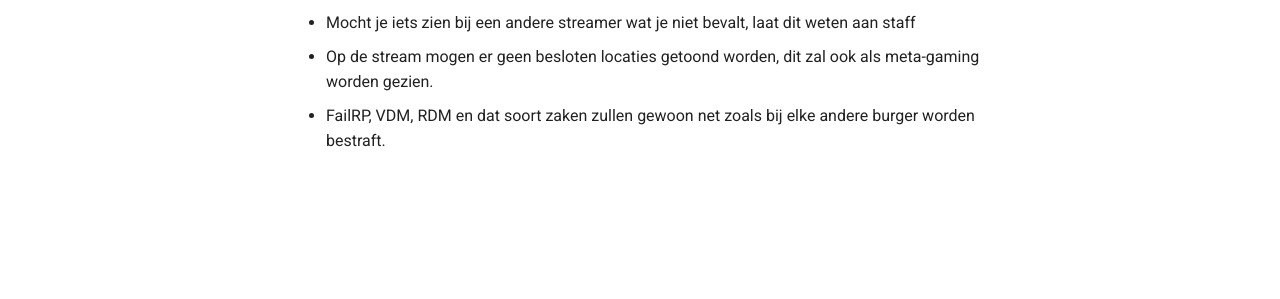
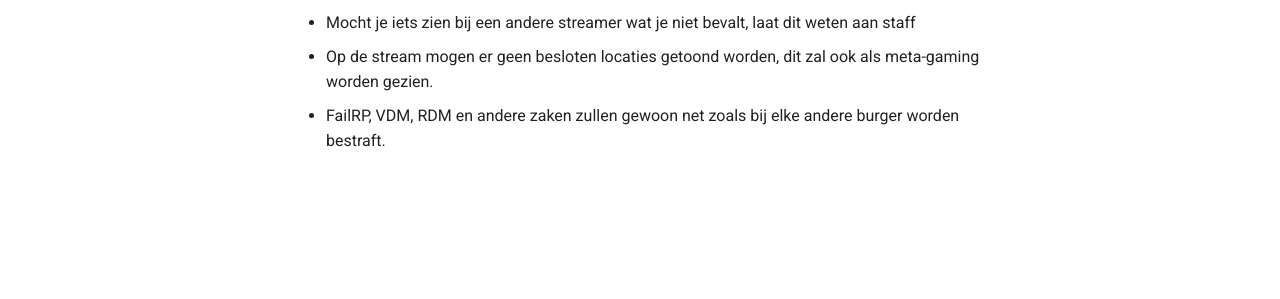
Before and after one commit to Jaccosf/ARP-Wetboek, an MkDocs documentation site: the page built from docs/streamers.md, in a window 1280 px wide. Shown: the part 456-755 px from the top of the page. Built offline with MkDocs 1.6.1 and Material for MkDocs 9.7.7, drawn with Linux system fonts in a browser that asks for light colours.

Commit message:
kleine fixes

```diff
--- a/docs/streamers.md
+++ b/docs/streamers.md
@@ -9,4 +9,4 @@ Streamen in Achterhoek wordt zeker gewaardeerd. Echter zitten hier wel een aanta
 - Als streamer ben je een visitekaartje voor Achterhoek. Mocht er iets gebeuren of wil je dat wij iets voor je regelen, laat het weten!
 - Mocht je iets zien bij een andere streamer wat je niet bevalt, laat dit weten aan staff
 - Op de stream mogen er geen besloten locaties getoond worden, dit zal ook als meta-gaming worden gezien.
-- FailRP, VDM, RDM en dat soort zaken zullen gewoon net zoals bij elke andere burger worden bestraft.
+- FailRP, VDM, RDM en andere zaken zullen gewoon net zoals bij elke andere burger worden bestraft.
```
Also changed, not shown: docs/algemeen.md (+2 -1 lines).
